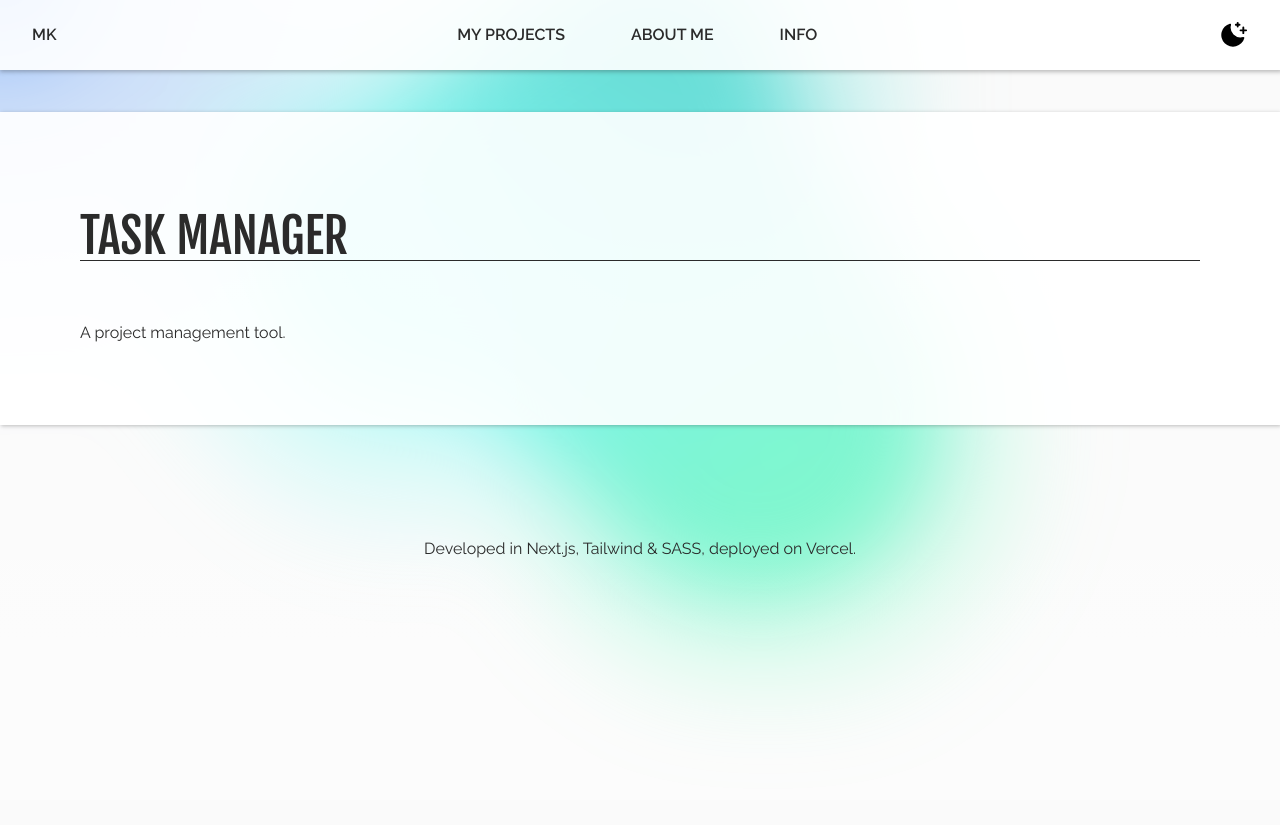
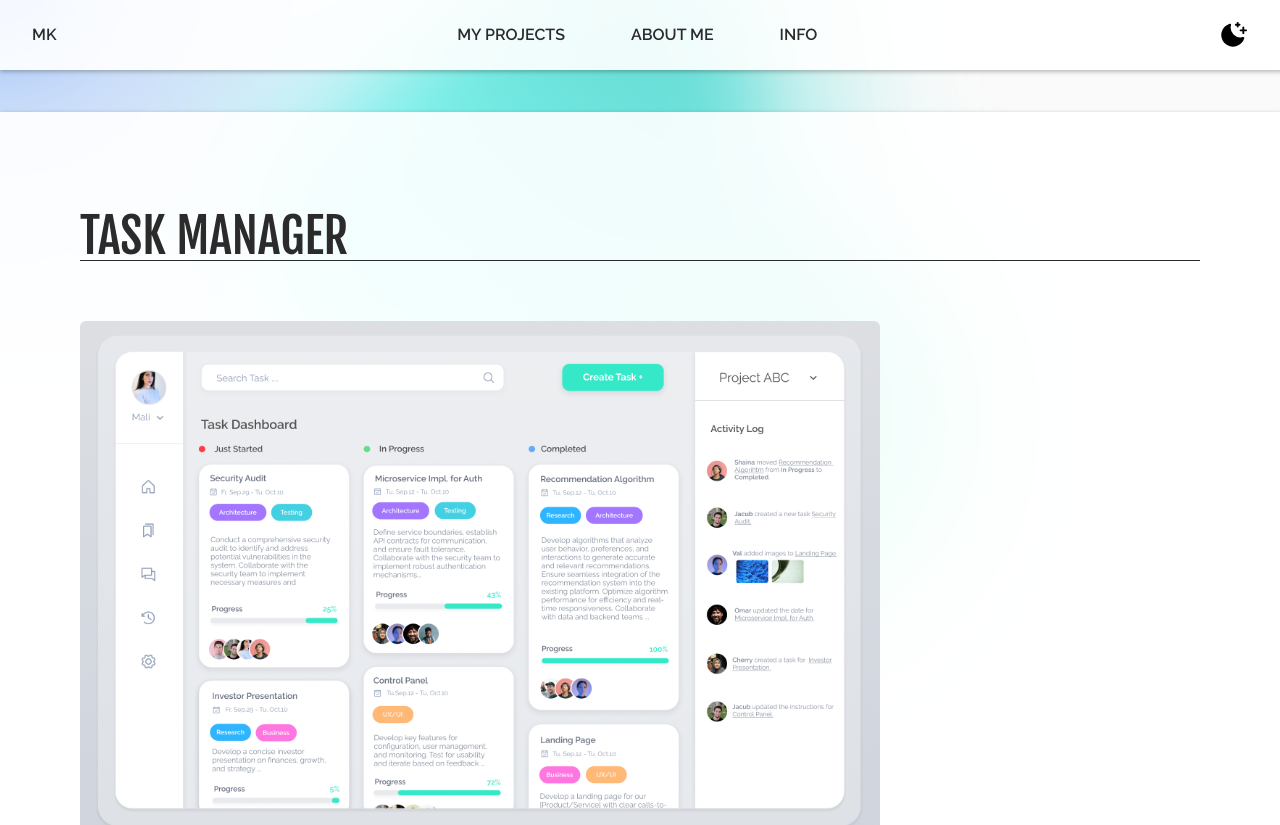
Before and after one commit to amekatze/portfolio2023, a Next.js app: page /projects/1 in a window 1280 px wide. Shown: the top 825 px of the page. Before the commit the page ends 800 px from the top, so only its background shows below. Built offline with nearby package versions, Linux system fonts and the light colour scheme.

Commit message:
project images

```diff
--- a/src/pages/projects/[project].tsx
+++ b/src/pages/projects/[project].tsx
@@ -1,6 +1,6 @@
 import { Fjalla_One } from "next/font/google";
 import { useRouter } from "next/router";
-import Layout from "@/components/Layout";
+import Image from "next/image";
 import projects from "../../projects.json";
 
 const fjalla = Fjalla_One({ weight: "400", preload: false });
@@ -22,8 +22,16 @@ export default function Project() {
         </h1>
         {project && (
           <div>
+            {project.images.map((image) => (
+              <Image
+                src={image}
+                width={800}
+                height={800}
+                alt="Project Image"
+                className="rounded-md mb-2"
+              />
+            ))}
             <p>{project.description}</p>
-            {/* Add more details or components based on your project object */}
           </div>
         )}
       </div>
```
